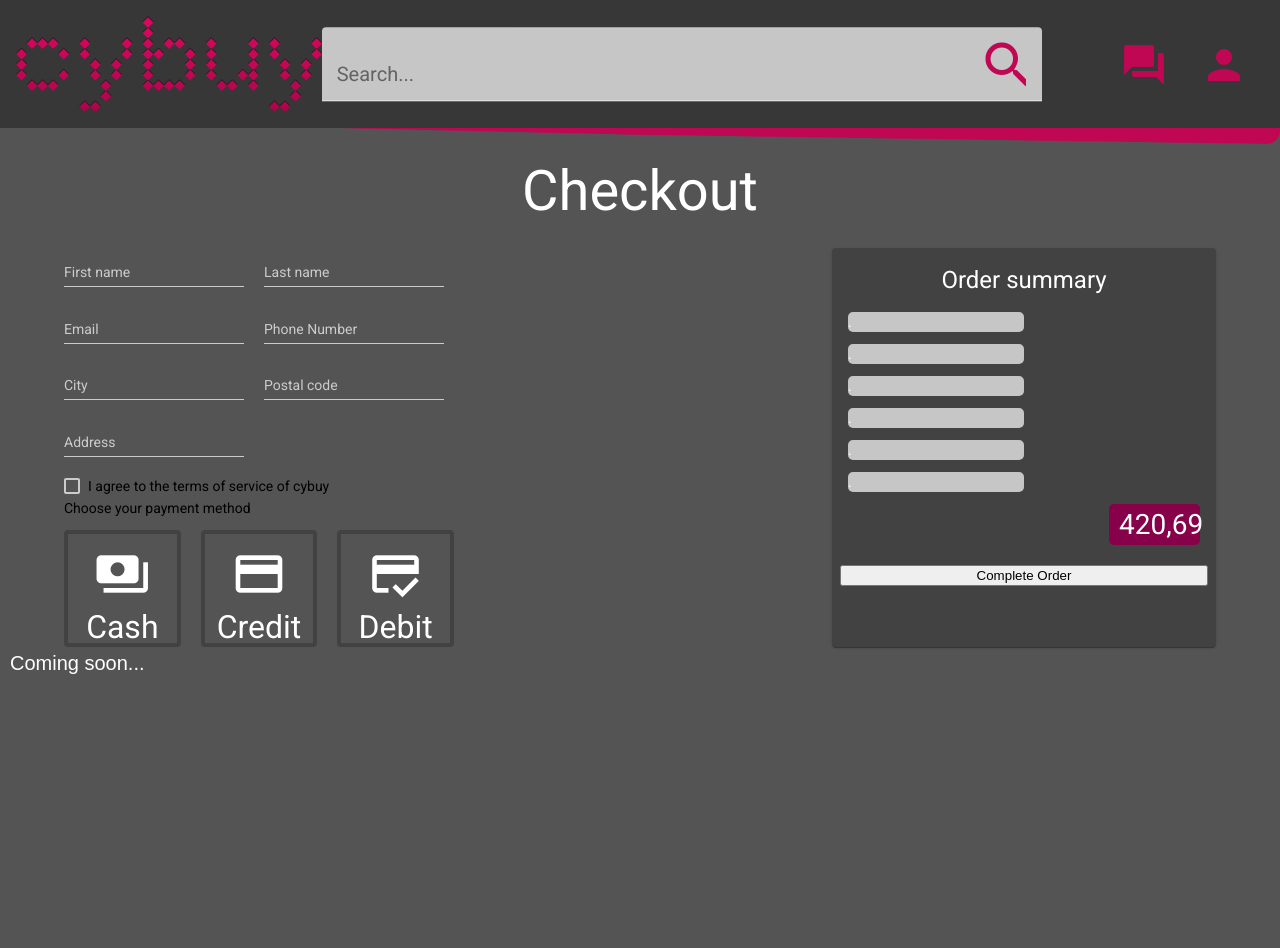
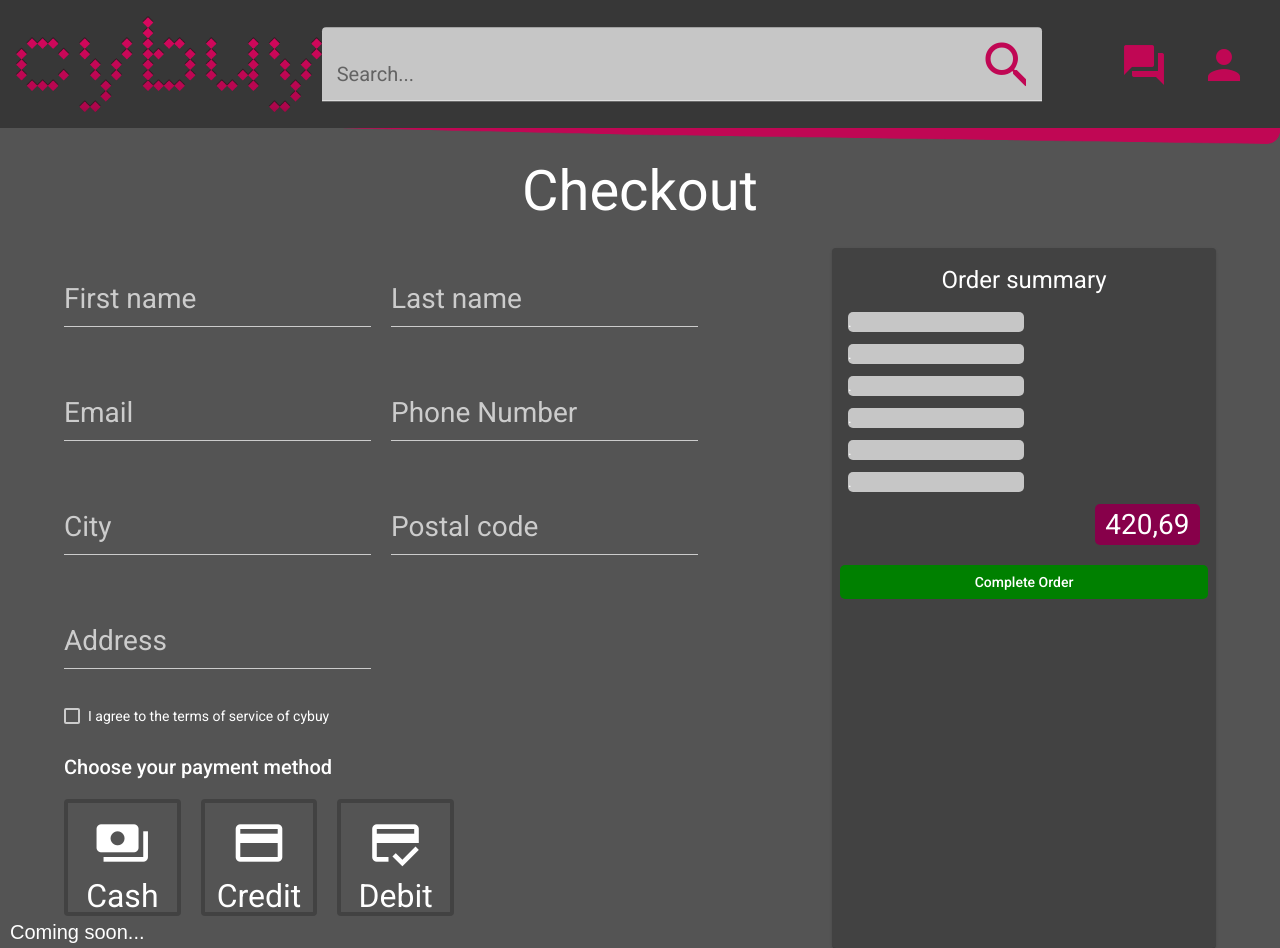
Before and after one commit to Team-cybuy/cybuy, an Angular app in the folder src/main/frontend/: page /checkout in a window 1280 px wide. Before the commit the page ends 800 px from the top, so only its background shows below. Built offline with nearby package versions, Linux system fonts and the light colour scheme.

Commit message:
Update Information

```diff
--- a/src/main/frontend/src/app/checkout/checkout.component.css
+++ b/src/main/frontend/src/app/checkout/checkout.component.css
@@ -26,12 +26,23 @@
 
 #orderSummary{
   width: 100%;
+  height: 100%;
 }
 #completeOrder{
   width: 100%;
+  background: green;
+  color: white;
+  border-radius: 5px;
+  border: green;
 }
 #rightSide{
   width: 30%;
+
+}
+
+#ticket{
+  height: 100%;
+  width: 100%;
 }
 #paymentMethod{
   width: 100%;
@@ -71,7 +82,7 @@
 }
 
 .button{
-  /*width: 10%;*/
+
 }
 
 .objekt{
@@ -83,14 +94,15 @@
 #endSumme{
   background: #87004a;
   border-radius: 5px;
-  width: 20%;
   text-align: center;
   font-size: 200%;
   padding: 3%;
+
 }
 
 #endSummeBox{
   flex-direction: row-reverse;
+  margin-top: auto;
 }
 
 #rightSide h1{
@@ -101,3 +113,19 @@
   width: 100%;
   flex-direction: row;
 }
+
+p, h2{
+  color: white;
+}
+.checkbox{
+  color: white;
+}
+
+#leftSide h2{
+  margin-top: 3%;
+}
+
+#leftSide mat-form-field{
+  width: 40%;
+  font-size: 200%;
+}
--- a/src/main/frontend/src/app/checkout/checkout.component.html
+++ b/src/main/frontend/src/app/checkout/checkout.component.html
@@ -41,7 +41,7 @@
         </div>
 
         <mat-checkbox class="checkbox">I agree to the terms of service of cybuy</mat-checkbox>
-        <p>Choose your payment method</p>
+        <h2>Choose your payment method</h2>
 
         <div id="paymentMethod" class="container">
           <button mat-stroked-button id="cash" class="button">
@@ -62,7 +62,7 @@
     </div>
     <div id="rightSide" class="container">
       <mat-card id="orderSummary">
-        <mat-card-content>
+        <mat-card-content id="shit">
           <h1>Order summary</h1>
           <p class="objekt">.</p>
           <p class="objekt">.</p>
@@ -74,7 +74,7 @@
             <p id="endSumme">420,69</p>
           </div>
           <mat-card-actions>
-            <button id="completeOrder">Complete Order</button>
+            <button mat-stroked-button id="completeOrder">Complete Order</button>
           </mat-card-actions>
         </mat-card-content>
       </mat-card>
```
